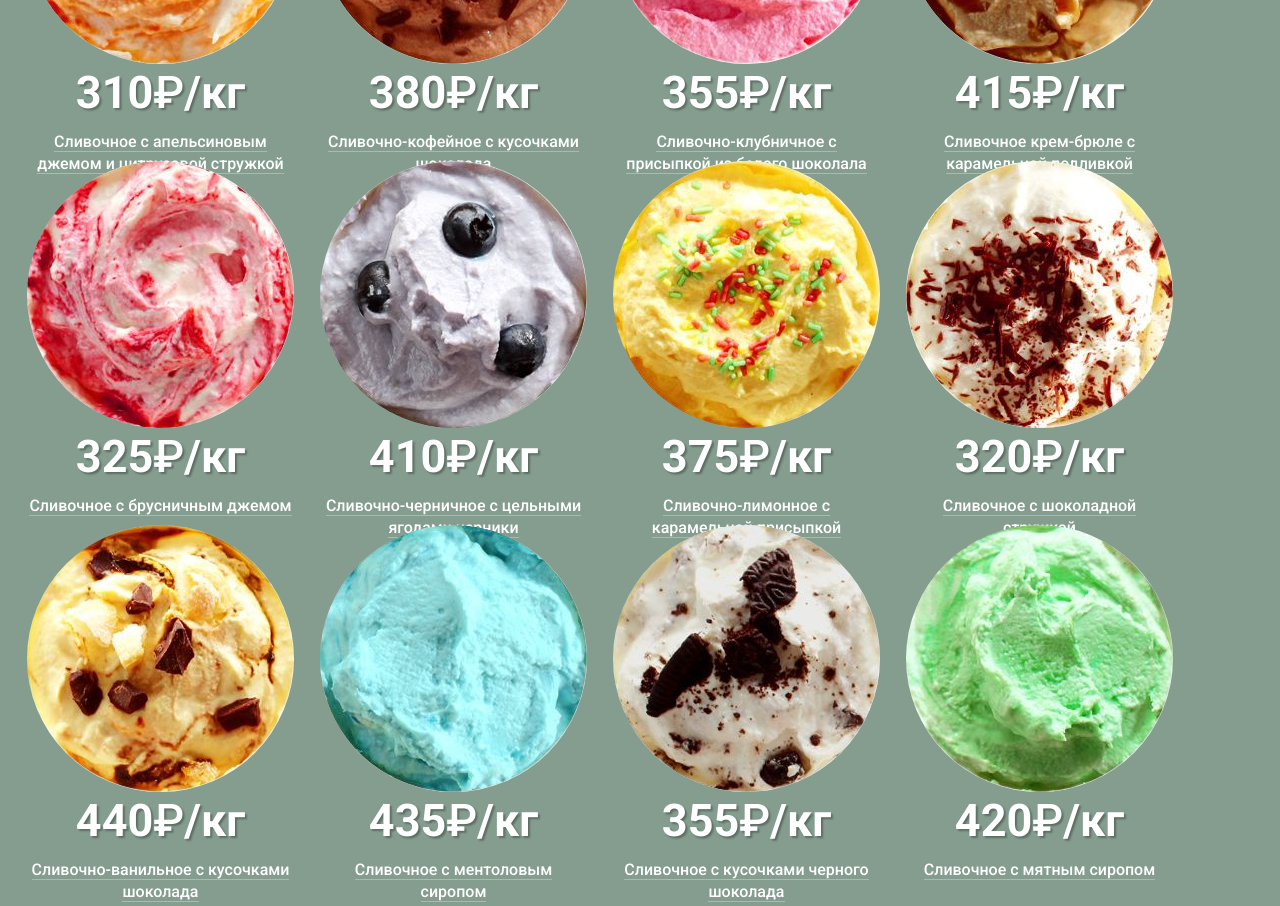
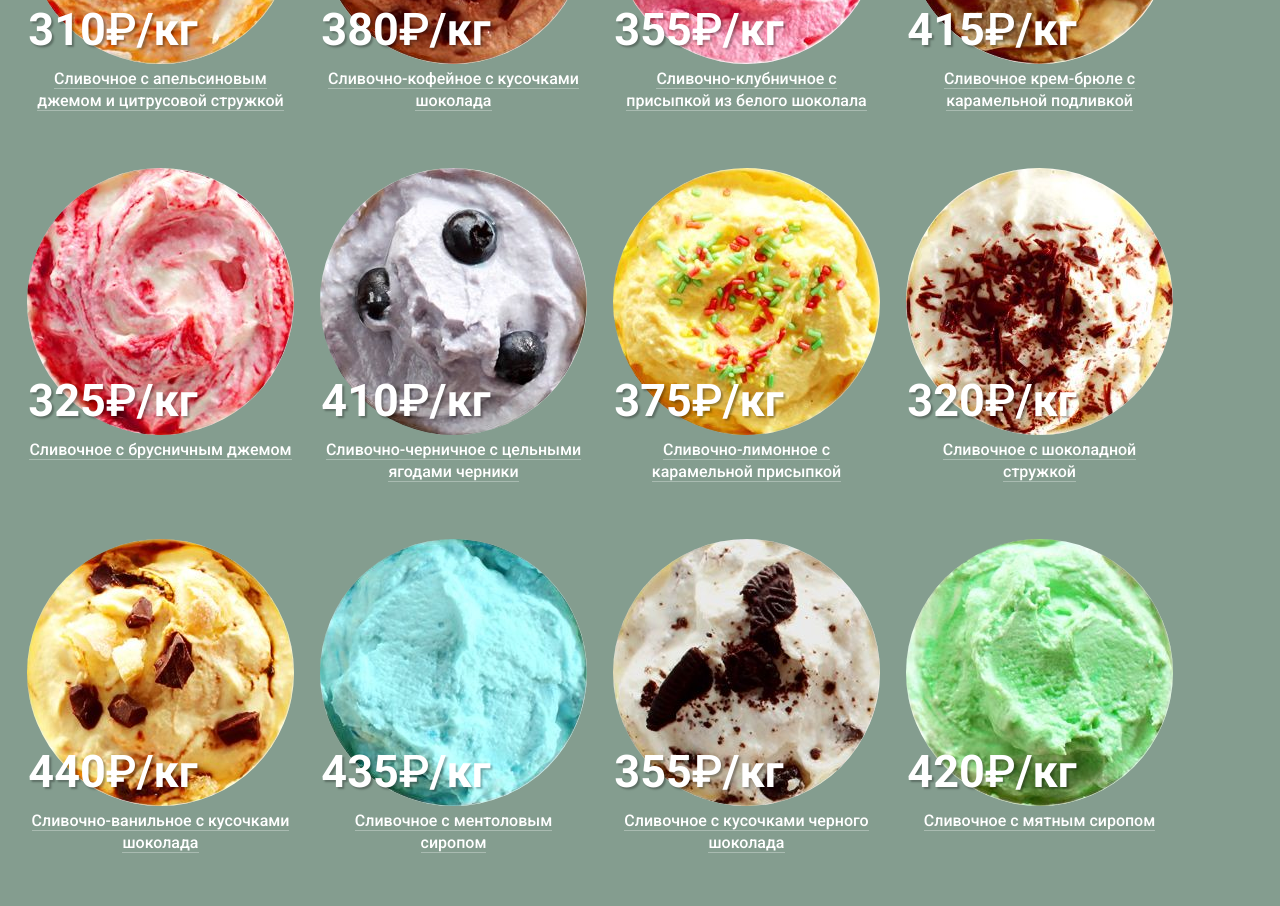
Before and after one commit to IvelinaCh/452149-gllacy, a plain HTML site: page catalog.html in a window 1280 px wide. Shown: the part 562-1468 px from the top of the page. Drawn offline with Linux system fonts and the light colour scheme.

Commit message:
сетка
3

```diff
--- a/catalog.html
+++ b/catalog.html
@@ -127,73 +127,73 @@
 			<ul class="catalog-list no-mark">
 				<li class="catalog-list-item">
 					<img src="img/ice1.jpg" width="267" height="267" alt="Сливочное с апельсиновым джемом">
-					<b>310</b><span class="currency">₽</span><b>/кг</b>
+					<b>310<span class="currency">₽</span>/кг</b>
 					<p><a>Сливочное с апельсиновым джемом и цитрусовой стружкой</a></p>
 					<a class="btn item" href="#">Быстрый просмотр</a>
 				</li>
 				<li class="catalog-list-item">
 					<img src="img/ice2.jpg" width="267" height="267" alt="Сливочно-кофейное">
-					<b>380</b><span class="currency">₽</span><b>/кг</b>
+					<b>380<span class="currency">₽</span>/кг</b>
 					<p><a>Сливочно-кофейное с кусочками шоколада</a></p>
 					<a class="btn item" href="#">Быстрый просмотр</a>
 				</li>
 				<li class="catalog-list-item">
 					<img src="img/ice3.jpg" width="267" height="267" alt="Сливочно-клубничное">
-					<b>355</b><span class="currency">₽</span><b>/кг</b>
+					<b>355<span class="currency">₽</span>/кг</b>
 					<p><a>Сливочно-клубничное с присыпкой из белого шоколала</a></p>
 					<a class="btn item" href="#">Быстрый просмотр</a>
 				</li>
 				<li class="catalog-list-item">
 					<img src="img/ice4.jpg" width="267" height="267" alt="Сливочное крем-брюле">
-					<b>415</b><span class="currency">₽</span><b>/кг</b>
+					<b>415<span class="currency">₽</span>/кг</b>
 					<p><a>Сливочное крем-брюле с карамельной подливкой</a></p>
 					<a class="btn item" href="#">Быстрый просмотр</a>
 				</li>
 				<li class="catalog-list-item">
 					<img src="img/ice5.jpg" width="267" height="267" alt="Сливочное с апельсиновым джемом">
-					<b>325</b><span class="currency">₽</span><b>/кг</b>
+					<b>325<span class="currency">₽</span>/кг</b>
 					<p><a>Сливочное с брусничным джемом</a></p>
 					<a class="btn item" href="#">Быстрый просмотр</a>
 				</li>
 				<li class="catalog-list-item">
 					<img src="img/ice6.jpg" width="267" height="267" alt="Сливочно-кофейное">
-					<b>410</b><span class="currency">₽</span><b>/кг</b>
+					<b>410<span class="currency">₽</span>/кг</b>
 					<p><a>Сливочно-черничное с цельными ягодами черники</a></p>
 					<a class="btn item" href="#">Быстрый просмотр</a>
 				</li>
 				<li class="catalog-list-item">
 					<img src="img/ice7.jpg" width="267" height="267" alt="Сливочно-клубничное">
-					<b>375</b><span class="currency">₽</span><b>/кг</b>
+					<b>375<span class="currency">₽</span>/кг</b>
 					<p><a>Сливочно-лимонное с карамельной присыпкой</a></p>
 					<a class="btn item" href="#">Быстрый просмотр</a>
 				</li>
 				<li class="catalog-list-item">
 					<img src="img/ice8.jpg" width="267" height="267" alt="Сливочное крем-брюле">
-					<b>320</b><span class="currency">₽</span><b>/кг</b>
+					<b>320<span class="currency">₽</span>/кг</b>
 					<p><a>Сливочное с шоколадной стружкой</a></p>
 					<a class="btn item" href="#">Быстрый просмотр</a>
 				</li>
 				<li class="catalog-list-item">
 					<img src="img/ice9.jpg" width="267" height="267" alt="Сливочное с апельсиновым джемом">
-					<b>440</b><span class="currency">₽</span><b>/кг</b>
+					<b>440<span class="currency">₽</span>/кг</b>
 					<p><a>Сливочно-ванильное с кусочками шоколада</a></p>
 					<a class="btn item" href="#">Быстрый просмотр</a>
 				</li>
 				<li class="catalog-list-item">
 					<img src="img/ice10.jpg" width="267" height="267" alt="Сливочно-кофейное">
-					<b>435</b><span class="currency">₽</span><b>/кг</b>
+					<b>435<span class="currency">₽</span>/кг</b>
 					<p><a>Сливочное с ментоловым сиропом</a></p>
 					<a class="btn item" href="#">Быстрый просмотр</a>
 				</li>
 				<li class="catalog-list-item">
 					<img src="img/ice11.jpg" width="267" height="267" alt="Сливочно-клубничное">
-					<b>355</b><span class="currency">₽</span><b>/кг</b>
+					<b>355<span class="currency">₽</span>/кг</b>
 					<p><a>Сливочное с кусочками черного шоколада</a></p>
 					<a class="btn item" href="#">Быстрый просмотр</a>
 				</li>
 				<li class="catalog-list-item">
 					<img src="img/ice12.jpg" width="267" height="267" alt="Сливочное крем-брюле">
-					<b>420</b><span class="currency">₽</span><b>/кг</b>
+					<b>420<span class="currency">₽</span>/кг</b>
 					<p><a>Сливочное с мятным сиропом</a></p>
 					<a class="btn item" href="#">Быстрый просмотр</a>
 				</li>
--- a/css/style.css
+++ b/css/style.css
@@ -579,6 +579,9 @@ input::placeholder:focus {
 	font-size: 45px;
 	line-height: 45px;
 	text-shadow: 2px 2px 2px rgba(0, 0, 0, 0.3);
+
+	padding: 0;
+	margin-left: -95px;
 }
 
 .currency {
@@ -603,7 +606,7 @@ input::placeholder:focus {
 	display: flex;
 	}
 
-.hits-list li {
+.catalog-list-item {
 	position: relative;
 	text-align: center;
 	}
@@ -786,7 +789,7 @@ input::placeholder:focus {
 	margin: 0;
 }
 
-.site-navigation {
+.site-navigation {background-color: blue;
 	display: flex;
 	padding: 0;
 	margin: 0;
@@ -797,8 +800,8 @@ input::placeholder:focus {
 	margin-right: 30px;
 }
 
-		/*.main-menu-li:last-child {
-			margin-right: 0;}*/
+		.main-menu-li:last-child {
+			margin-right: 0;}
 
 .user-navigation-li{
 	margin-left: 10px;
@@ -1001,9 +1004,18 @@ input::placeholder:focus {
 
 .catalog-list-item {
 	width: 267px;
-	height: 324px;/*283px; надо поднять текст на 40px*/
+	/*height: 324px;/*283px; надо поднять текст на 40px*/
 	margin-bottom: 40px;
 	margin-right: 0px;
+
+	padding-top: 210px;
+}
+
+.catalog-list-item img{
+	position: absolute;
+	top: 0;
+	left: 0;
+	z-index: -1;
 }
 
 .catalog-list-item:nth-child(4n) {
```
Also changed, not shown: index.html (+4 -4 lines).
